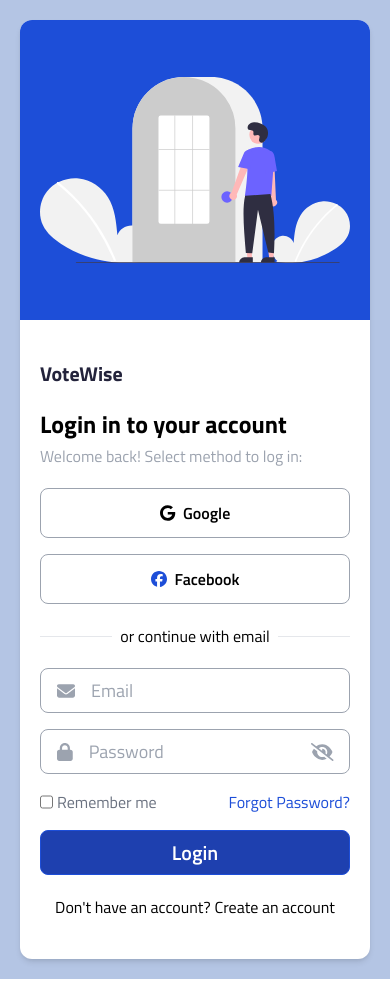
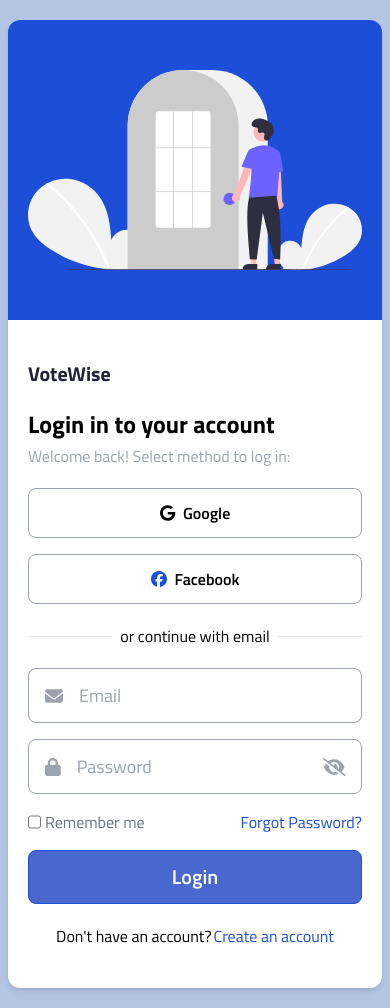
Before and after one commit to jesutobi-world/Voting, a React (Vite) app: page /login in a window 390 px wide. Before the commit the page ends 979 px from the top, so only its background shows below. Built offline with nearby package versions, Linux system fonts and the light colour scheme.

Commit message:
login ...

```diff
--- a/src/components/Login.jsx
+++ b/src/components/Login.jsx
@@ -5,7 +5,7 @@ import { Link } from 'react-router-dom';
 import LoginImage from '/LoginImage.svg';
 const Login = () => {
   return (
-    <div className="bg-[#b4c5e4] h-auto  w-screen flex items-center justify-center p-5 lg:p-10">
+    <div className="bg-[#b4c5e4] h-auto  w-screen flex items-center justify-center px-2 py-5 lg:p-10">
       <div className="h-auto w-full lg:w-[80%] bg-white rounded-xl shadow-md flex flex-col-reverse lg:flex-row overflow-hidden">
         <div className='flex flex-col gap-5 w-full lg:w-1/2 px-5 py-10 lg:py-5 lg:px-16'>
           <div className='text-xl lg:text-2xl font-bold text-[#23233b]'>VoteWise</div>
@@ -29,13 +29,13 @@ const Login = () => {
             <hr className='w-auto h-[1px] bg-gray-300 flex-1'/>
           </div>
           <form action="#" className='w-full'>
-            <div className='w-full h-[45px] rounded-lg flex border border-solid border-gray-400 items-center px-4 gap-4 overflow-hidden mb-4'>
+            <div className='w-full h-[55px] lg:h-[45px] rounded-lg flex border border-solid border-gray-400 items-center px-4 gap-4 overflow-hidden mb-4'>
               <div className='h-full flex items-center'>
                 <FontAwesomeIcon icon={faEnvelope} className='text-gray-400 text-lg' />
               </div>
               <input type="text" placeholder='Email' className='h-full flex-1 outline-none bg-transparent border-none text-[#3c3744] text-lg flex items-center font-medium' />
             </div>
-            <div className='w-full h-[45px] rounded-lg flex border border-solid border-gray-400 items-center px-4 gap-4 overflow-hidden mb-4'>
+            <div className='w-full h-[55px] lg:h-[45px] rounded-lg flex border border-solid border-gray-400 items-center px-4 gap-4 overflow-hidden mb-4'>
               <div className='h-full flex items-center'>
                 <FontAwesomeIcon icon={faLock} className='text-gray-400 text-lg' />
               </div>
@@ -54,14 +54,14 @@ const Login = () => {
                 <Link to="/reset" className='text-blue-700 '>Forgot Password?</Link>
               </div>
             </div>
-            <button  className='w-full h-[45px] rounded-lg border border-solid border-blue-700 text-white text-xl font-semibold'
-            style={{backgroundColor: '#1e40af',}}
+            <button  className='w-full py-3 rounded-lg border border-solid border-blue-700 text-white text-xl font-semibold'
+            style={{backgroundColor: 'rgb(73 104 207)',}}
             type='submit'>Login</button>
           </form>
-          <div className='flex justify-center gap-1'>
+          <div className='flex justify-center'>
             <div>Don{"'"}t have an account?</div>
             <div>
-            <Link to="/signup">Create an account</Link>
+            <Link to="/signup" className='text-blue-700 pl-[2px]'>Create an account</Link>
             </div>
           </div>
         </div>
```
